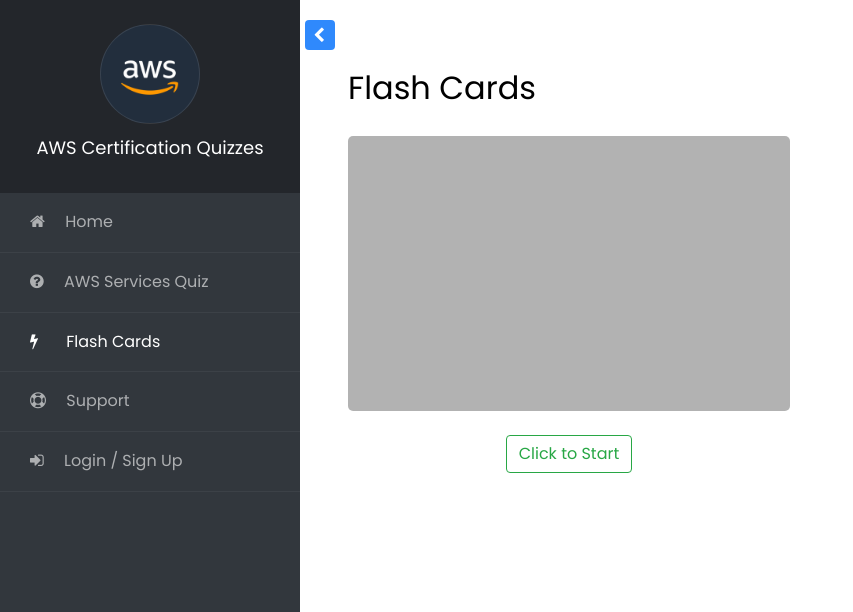
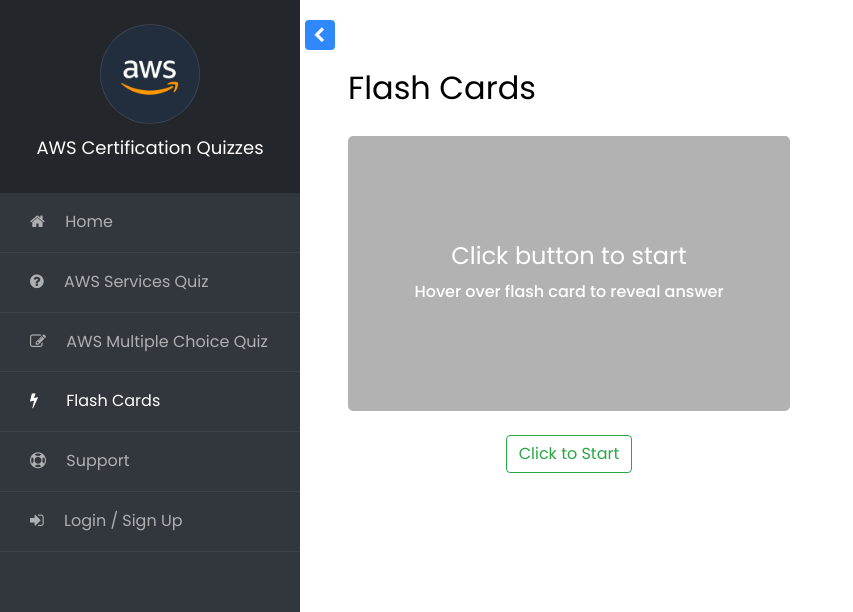
Before and after one commit to theognis1002/aws-certifications-study-guide, a Django app: page /flash-cards/ in a window 1280 px wide. Shown: the top 612 px of the page, without its empty margins (0-853 px from the left). Run offline with Django 3.2, Linux system fonts and the light colour scheme; tables that the repository leaves empty hold one stand-in row (values such as "Sample post"); some libraries are stand-ins or nearby versions.

Commit message:
added multiple choice view

```diff
--- a/apps/content/static/content/css/custom.css
+++ b/apps/content/static/content/css/custom.css
@@ -141,8 +141,9 @@
 	position: relative;
 }
 
-#overlay span {
+#overlay .text-wrapper {
 	position: absolute;
+	width: 100%;
 	top: 50%;
 	left: 50%;
 	font-size: 25px;
--- a/apps/content/templates/content/flash_card.html
+++ b/apps/content/templates/content/flash_card.html
@@ -12,7 +12,10 @@
 
             {% if page_obj.number == 1 %}
                 <div id="overlay">
-                    {% comment %} <span>Click to Start</span> {% endcomment %}
+                    <div class="text-wrapper">
+                    <h4 class="text-white">Click button to start</h4>
+                    <h6 class="text-white">Hover over flash card to reveal answer</h6>
+                    </div>
                 </div>
             {% endif %}
 
--- a/apps/content/templates/content/partials/sidebar.html
+++ b/apps/content/templates/content/partials/sidebar.html
@@ -20,6 +20,9 @@
         <li {% if active_tab == "services-quiz" %}class="active"{% endif %}>
             <a href="{% url 'services-quiz' %}"><span class="fa fa-question-circle mr-3"></span> AWS Services Quiz</a>
         </li>
+        <li {% if active_tab == "multiple-choice-quiz" %}class="active"{% endif %}>
+            <a href="{% url 'multiple-choice-quiz' %}"><span class="fa fa-edit mr-3"></span> AWS Multiple Choice Quiz</a>
+        </li>
         <li {% if active_tab == "flash-cards" %}class="active"{% endif %}>
             <a href="{% url 'flash-cards' %}"><span class="fa fa-bolt mr-4"></span> Flash Cards</a>
         </li>
--- a/apps/content/urls.py
+++ b/apps/content/urls.py
@@ -6,6 +6,11 @@
     path("quiz/", views.QuizView.as_view(), name="quiz"),
     path("add-service/", views.AddServiceView.as_view(), name="add-service"),
     path("services-quiz/", views.ServicesQuiz.as_view(), name="services-quiz"),
+    path(
+        "multiple-choice-quiz/",
+        views.MultipleChoiceQuiz.as_view(),
+        name="multiple-choice-quiz",
+    ),
     path("flash-cards/", views.FlashCardView.as_view(), name="flash-cards"),
     path("test/", views.test_route, name="test"),
 ]
--- a/apps/content/views.py
+++ b/apps/content/views.py
@@ -66,6 +66,20 @@
         return Service.objects.all()
 
 
+class MultipleChoiceQuiz(ListView):
+    context_object_name = "questions"
+    template_name = "content/multiple_choice_quiz.html"
+    paginate_by = 15
+
+    def get_context_data(self, **kwargs):
+        context = super().get_context_data(**kwargs)
+        context["active_tab"] = "multiple-choice-quiz"
+        return context
+
+    def get_queryset(self):
+        return []
+
+
 class FlashCardView(ListView):
     context_object_name = "services"
     template_name = "content/flash_card.html"
@@ -77,15 +91,16 @@
         return context
 
     def get_queryset(self):
-        return Service.objects.all().order_by("?")
+        return Service.objects.all()
 
 
 def test_route(request):
     with open("data.json") as f:
         data = json.load(f)
 
-    # for row in data:
-    #     Service.objects.create(
-    #         service=row["answer__answer"], description=row["question"]
-    #     )
     return JsonResponse(data, safe=False)
+
+
+# TODO add randomized queryset to django session to allow for pagination
+# TODO add shuffle button to queryset --> shuffle adds new queryset to django session
+# TODO add multiple choice quiz and add data
```
Also changed, not shown: apps/content/templates/content/multiple_choice_quiz.html (added, +44 -0 lines).
